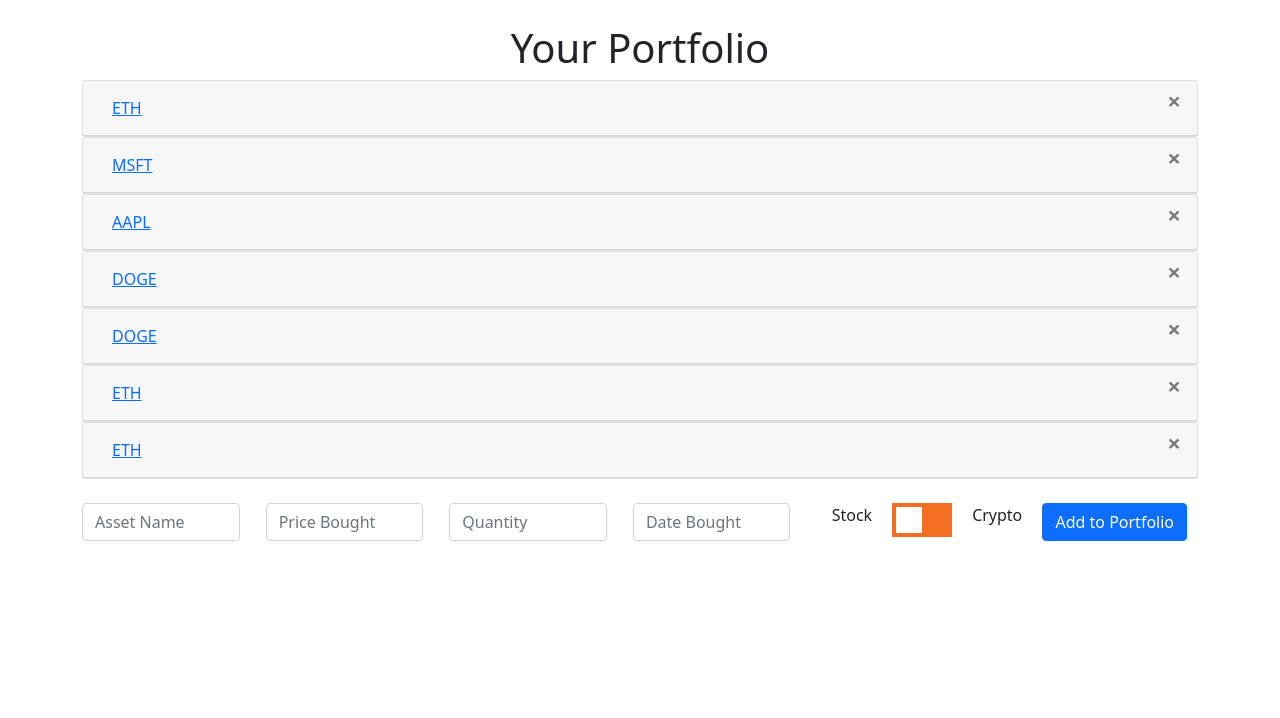
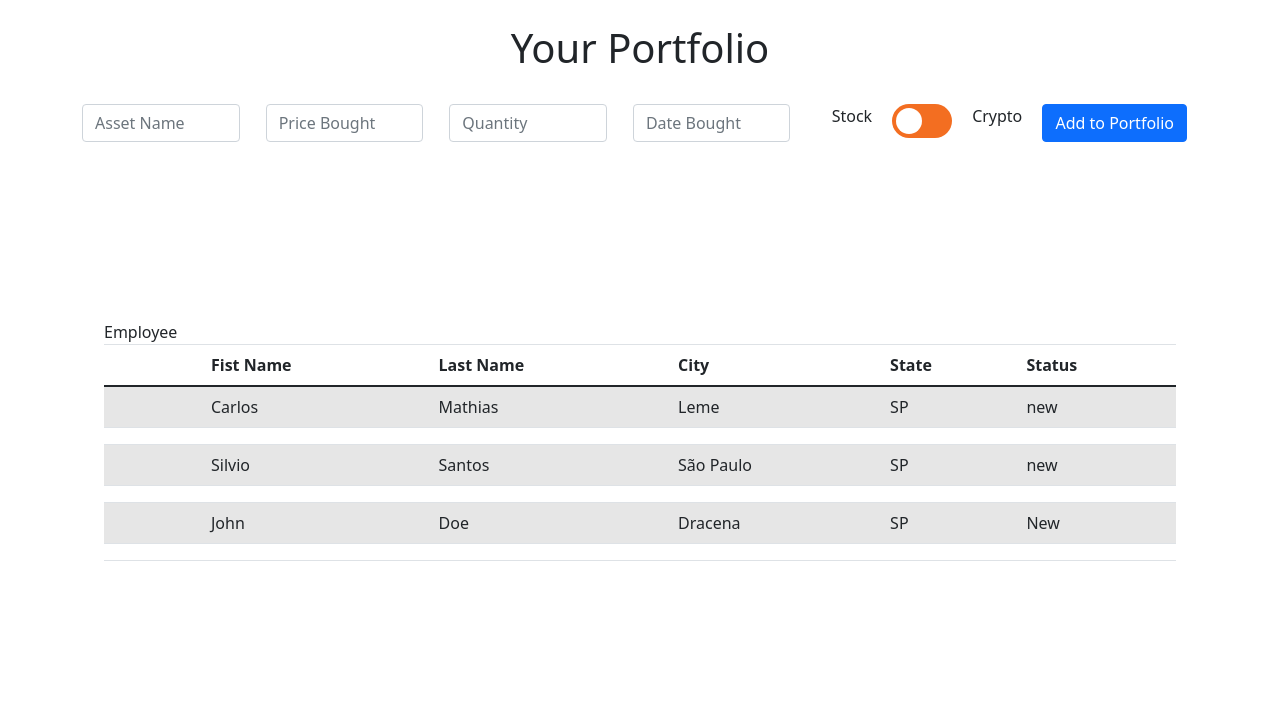
Before and after one commit to 11aki/MyPortfolio, a Flask app: template website/templates/home.html in a window 1280 px wide. Shown: the part 56-774 px from the top of the page. Run offline with Flask 2, Linux system fonts and the light colour scheme; the template is opened without the code that fills it: values that come from a table or form of the project are taken from there, others are empty; data comes from the database, SQL or seed files in the repository; both versions use the stored data as it was after the commit; some libraries are stand-ins or nearby versions.

Commit message:
minor changes

```diff
--- a/website/__init__.py
+++ b/website/__init__.py
@@ -11,6 +11,7 @@
     app = Flask(__name__)
     app.config['SECRET_KEY'] = 'hjshjhdjah kjshkjdhjs'
     app.config['SQLALCHEMY_DATABASE_URI'] = f'sqlite:///{DB_NAME}'
+    app.jinja_env.filters['zip'] = zip
     db.init_app(app)
 
     from .views import views
--- a/website/auth.py
+++ b/website/auth.py
@@ -19,7 +19,7 @@
             if check_password_hash(user.password, password):
                 flash('Logged in successfully!', category='success')
                 login_user(user, remember=True)
-                return redirect(url_for('views.home'))
+                return redirect(url_for('views.add_asset'))
             else:
                 flash('Incorrect password, try again.', category='error')
         else:
@@ -61,6 +61,6 @@
             db.session.commit()
             login_user(new_user, remember=True)
             flash('Account created!', category='success')
-            return redirect(url_for('views.home'))
+            return redirect(url_for('views.add_asset'))
 
     return render_template("sign_up.html", user=current_user)
--- a/website/templates/home.html
+++ b/website/templates/home.html
@@ -45,12 +45,12 @@
   <!--Adding Stock-->
 
 <div id="accordion">
-{% for note in user.portf%}
+{% for note,currprice in zip(user.portf,price)%}
   <div class="card">
     <div class="card-header" id="{{note.asset_type}}">
       <h5 class="mb-0">
         <button class="btn btn-link" data-toggle="collapse" data-target="#{{note.asset}}" aria-expanded="true" aria-controls="{{note.asset}}">
-        {{ note.asset}}
+        {{note.asset, currprice }}
         </button>
       <button type="button" class="close" onClick="deleteAsset({{note.id}})">
         <span aria-hidden="true">&times;</span>
@@ -99,7 +99,7 @@
       Stock
     <label class="switch">
       <input type="checkbox" name="assetType">
-      <div class="slider"></div>
+      <div class="slider round"></div>
     </label>
     Crypto
     &emsp;
@@ -120,4 +120,189 @@
 <br>
 <br>
 <br>
+
+
+
+<div class="container">
+	<div class="col-md-12">
+    	<div class="panel panel-default">
+				<div class="panel-heading">
+					Employee
+				</div>
+        <div class="panel-body">
+					<table class="table table-condensed table-striped">
+    <thead>
+        <tr>
+					<th></th>
+          <th>Fist Name</th>
+          <th>Last Name</th>
+          <th>City</th>
+          <th>State</th>
+          <th>Status</th>
+        </tr>
+    </thead>
+
+    <tbody>
+        <tr data-toggle="collapse" data-target="#demo1" class="accordion-toggle">
+           <td><button class="btn btn-default btn-xs"><span class="glyphicon glyphicon-eye-open"></span></button></td>
+            <td>Carlos</td>
+            <td>Mathias</td>
+            <td>Leme</td>
+            <td>SP</td>
+          	<td>new</td>
+        </tr>
+
+        <tr>
+            <td colspan="12" class="hiddenRow">
+							<div class="accordian-body collapse" id="demo1">
+              <table class="table table-striped">
+                      <thead>
+                        <tr class="info">
+													<th>Job</th>
+													<th>Company</th>
+													<th>Salary</th>
+													<th>Date On</th>
+													<th>Date off</th>
+													<th>Action</th>
+												</tr>
+											</thead>
+
+											<tbody>
+
+                        <tr data-toggle="collapse"  class="accordion-toggle" data-target="#demo10">
+													<td> <a href="#">Enginner Software</a></td>
+													<td>Google</td>
+													<td>U$8.00000 </td>
+													<td> 2016/09/27</td>
+													<td> 2017/09/27</td>
+													<td>
+														<a href="#" class="btn btn-default btn-sm">
+                 								 <i class="glyphicon glyphicon-cog"></i>
+															</a>
+													</td>
+												</tr>
+
+												 <tr>
+            <td colspan="12" class="hiddenRow">
+							<div class="accordian-body collapse" id="demo10">
+              <table class="table table-striped">
+                      <thead>
+                        <tr>
+													<td><a href="#"> XPTO 1</a></td>
+													<td>XPTO 2</td>
+													<td>Obs</td>
+												</tr>
+                        <tr>
+													<th>item 1</th>
+													<th>item 2</th>
+													<th>item 3 </th>
+													<th>item 4</th>
+													<th>item 5</th>
+													<th>Actions</th>
+												</tr>
+                      </thead>
+                      <tbody>
+                        <tr>
+													<td>item 1</td>
+													<td>item 2</td>
+													<td>item 3</td>
+													<td>item 4</td>
+													<td>item 5</td>
+													<td>
+															<a href="#" class="btn btn-default btn-sm">
+                  							<i class="glyphicon glyphicon-cog"></i>
+															</a>
+													</td>
+												</tr>
+                      </tbody>
+               	</table>
+
+              </div>
+          </td>
+        </tr>
+
+                        <tr>
+													<td>Scrum Master</td>
+													<td>Google</td>
+													<td>U$8.00000 </td>
+													<td> 2016/09/27</td>
+													<td> 2017/09/27</td>
+													<td> <a href="#" class="btn btn-default btn-sm">
+                 								 <i class="glyphicon glyphicon-cog"></i>
+															</a>
+													</td>
+												</tr>
+
+
+                        <tr>
+													<td>Back-end</td>
+													<td>Google</td>
+													<td>U$8.00000 </td>
+													<td> 2016/09/27</td>
+													<td> 2017/09/27</td>
+													<td> <a href="#" class="btn btn-default btn-sm">
+                 								 <i class="glyphicon glyphicon-cog"></i>
+															</a>
+													</td>
+												</tr>
+
+
+                        <tr>
+													<td>Front-end</td>
+													<td>Google</td>
+													<td>U$8.00000 </td>
+													<td> 2016/09/27</td>
+													<td> 2017/09/27</td>
+													<td> <a href="#" class="btn btn-default btn-sm">
+                 								 <i class="glyphicon glyphicon-cog"></i>
+															</a>
+													</td>
+												</tr>
+
+
+                      </tbody>
+               	</table>
+
+              </div>
+          </td>
+        </tr>
+
+
+
+        <tr data-toggle="collapse" data-target="#demo2" class="accordion-toggle">
+             <td><button class="btn btn-default btn-xs"><span class="glyphicon glyphicon-eye-open"></span></button></td>
+             <td>Silvio</td>
+            <td>Santos</td>
+            <td>São Paulo</td>
+            <td>SP</td>
+          <td> new</td>
+        </tr>
+        <tr>
+            <td colspan="6" class="hiddenRow"><div id="demo2" class="accordian-body collapse">Demo2</div></td>
+        </tr>
+        <tr data-toggle="collapse" data-target="#demo3" class="accordion-toggle">
+            <td><button class="btn btn-default btn-xs"><span class="glyphicon glyphicon-eye-open"></span></button></td>
+            <td>John</td>
+            <td>Doe</td>
+            <td>Dracena</td>
+            <td>SP</td>
+          <td> New</td>
+        </tr>
+        <tr>
+            <td colspan="6" class="hiddenRow"><div id="demo3" class="accordian-body collapse">Demo3</div></td>
+        </tr>
+    </tbody>
+</table>
+            </div>
+
+          </div>
+
+      </div>
+	</div>
+
+
+
+
+
+
 {% endblock %}
```
Also changed, not shown: website/views.py (+7 -17 lines), website/static/aapl.png (renamed from website/static/ETH.png), website/thirdDatabase.db.
